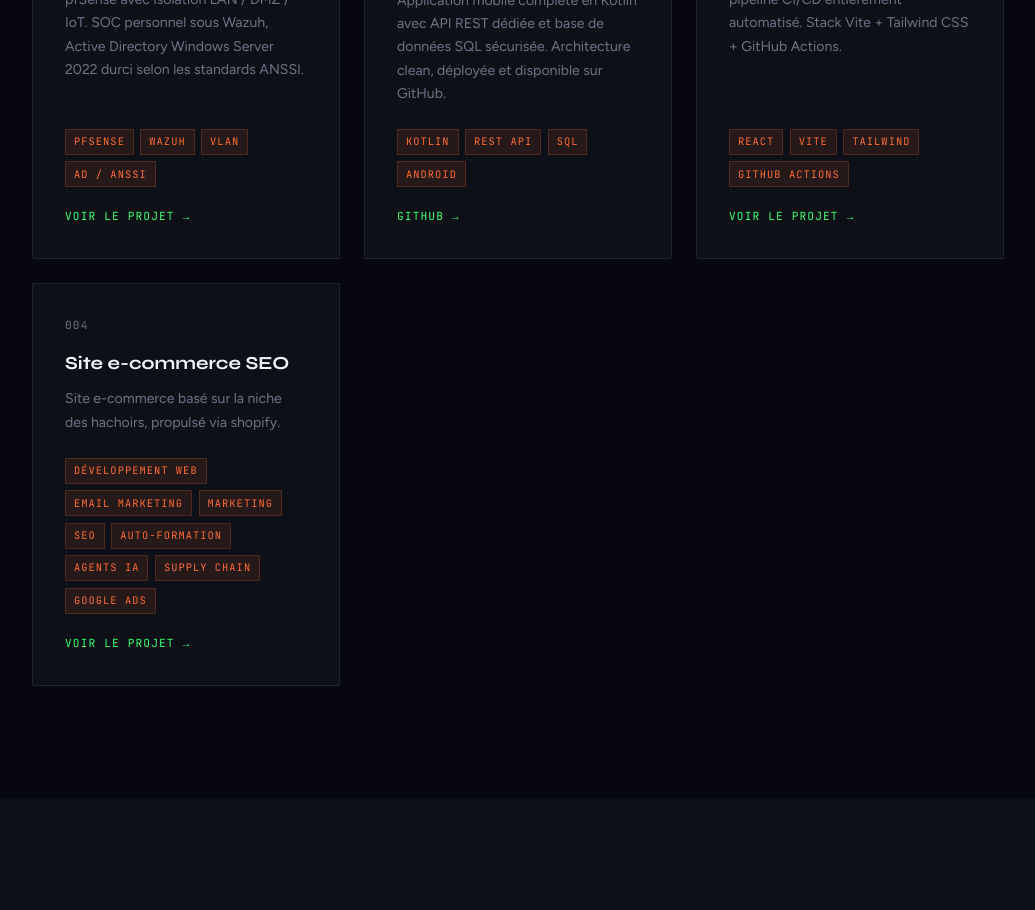
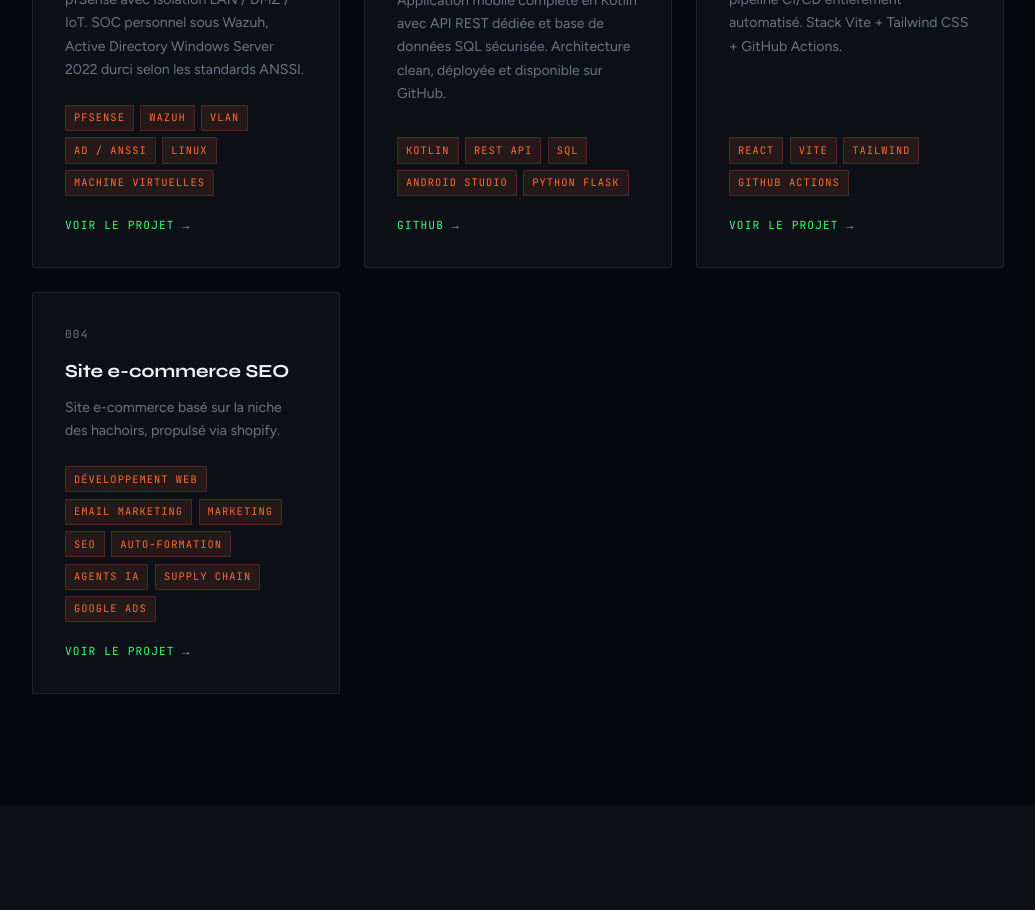
Before and after one commit to lounesfahem/lounesfahem.github.io, a React (Vite) app: page / in a window 1280 px wide. Shown: the part 2900-3810 px from the top of the page, without its empty margins (122-1157 px from the left). Built offline with nearby package versions, Linux system fonts and the light colour scheme.

Commit message:
competence2

```diff
--- a/src/components/Projects.jsx
+++ b/src/components/Projects.jsx
@@ -6,14 +6,14 @@ const PROJECTS = [
     num: '001',
     title: 'Homelab Cybersécurité',
     desc: 'Architecture 3-Tier segmentée via pfSense avec isolation LAN / DMZ / IoT. SOC personnel sous Wazuh, Active Directory Windows Server 2022 durci selon les standards ANSSI.',
-    tags: ['pfSense', 'Wazuh', 'VLAN', 'AD / ANSSI'],
+    tags: ['pfSense', 'Wazuh', 'VLAN', 'AD / ANSSI','Linux','Machine Virtuelles'],
     link: { href: 'https://github.com/lounesfahem/Cybersecurity-HomeLab-Infrastructure', label: 'Voir le projet →' },
   },
   {
     num: '002',
     title: 'Application Android Fullstack',
     desc: "Application mobile complète en Kotlin avec API REST dédiée et base de données SQL sécurisée. Architecture clean, déployée et disponible sur GitHub.",
-    tags: ['Kotlin', 'REST API', 'SQL', 'Android'],
+    tags: ['Kotlin', 'REST API', 'SQL', 'Android Studio', 'Python Flask'],
     link: { href: 'https://github.com/lounesfahem', label: 'GitHub →' },
   },
   {
```
